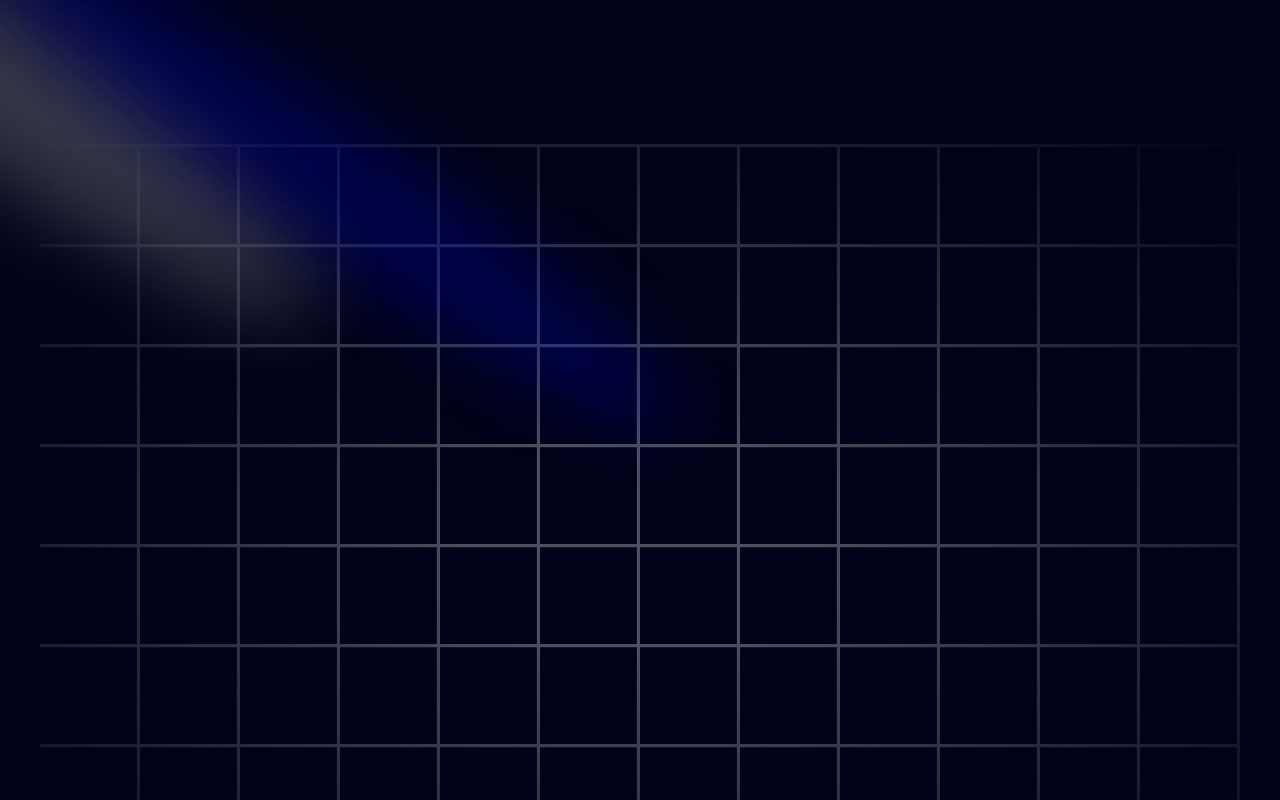
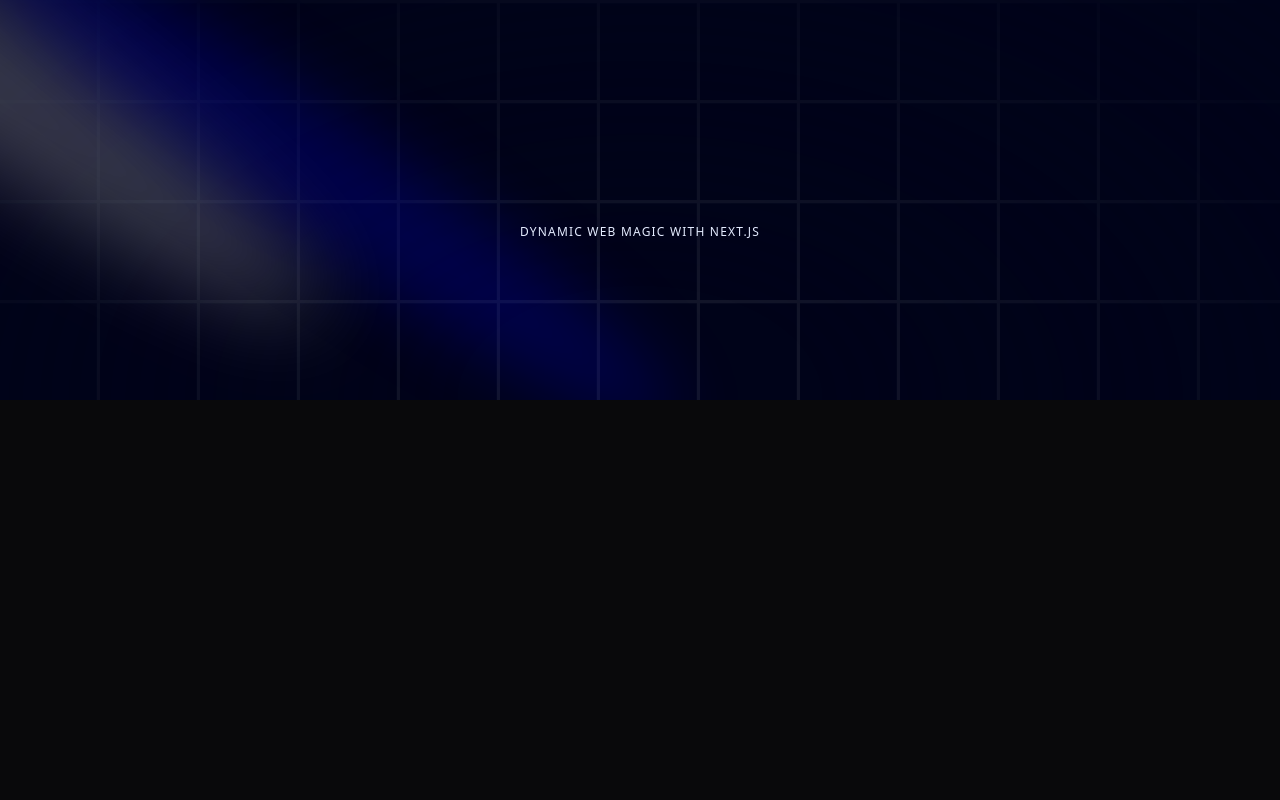
Before and after one commit to 7Sergey/portfolio, a Next.js app: page / in a window 1280 px wide. Shown: the top 800 px of the page. Built offline with nearby package versions, Linux system fonts and the light colour scheme.

Commit message:
Dynamic Web Magic with Next.js

```diff
--- a/components/Hero.tsx
+++ b/components/Hero.tsx
@@ -15,9 +15,17 @@
         />
         <Spotlight className="top-28 left-80 h-[80vh] w-[50vw]" fill="blue" />
       </div>
-      <div className="h-screen w-full dark:bg-black-100 bg-white  dark:bg-grid-white/[0.3] bg-grid-black/[0.2] relative flex items-center justify-center">
+      <div className="h-screen w-full dark:bg-black-100 bg-white  dark:bg-grid-white/[0.07] bg-grid-black/[0.2]  flex items-center justify-center absolute top-0 left-0">
         {/* Radial gradient for the container to give a faded look */}
         <div className="absolute pointer-events-none inset-0 flex items-center justify-center dark:bg-black-100 bg-white [mask-image:radial-gradient(ellipse_at_center,transparent_20%,black)]" />
+      </div>
+
+      <div className="flex justify-center relative my-20 z-10">
+        <div className="max-w-[89vw] md:max-w-2xl lg:max-w-[60vw] flex flex-col items-center justify-center">
+          <h2 className="uppercase tracking-widest text-xs text-center text-blue-100 max-w-80">
+            Dynamic Web Magic with Next.js
+          </h2>
+        </div>
       </div>
     </div>
   );
```
